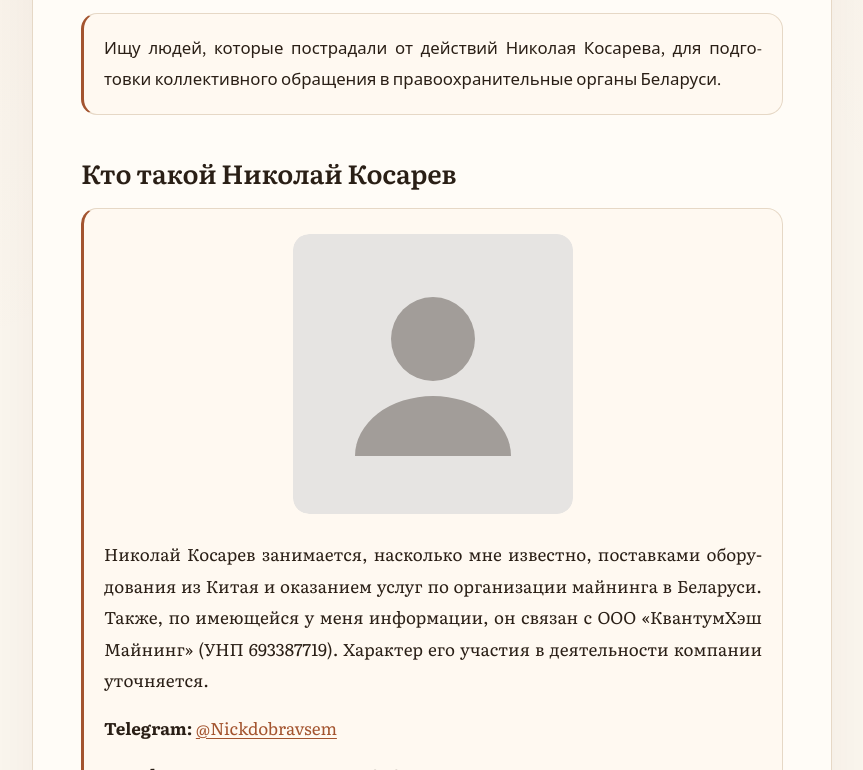
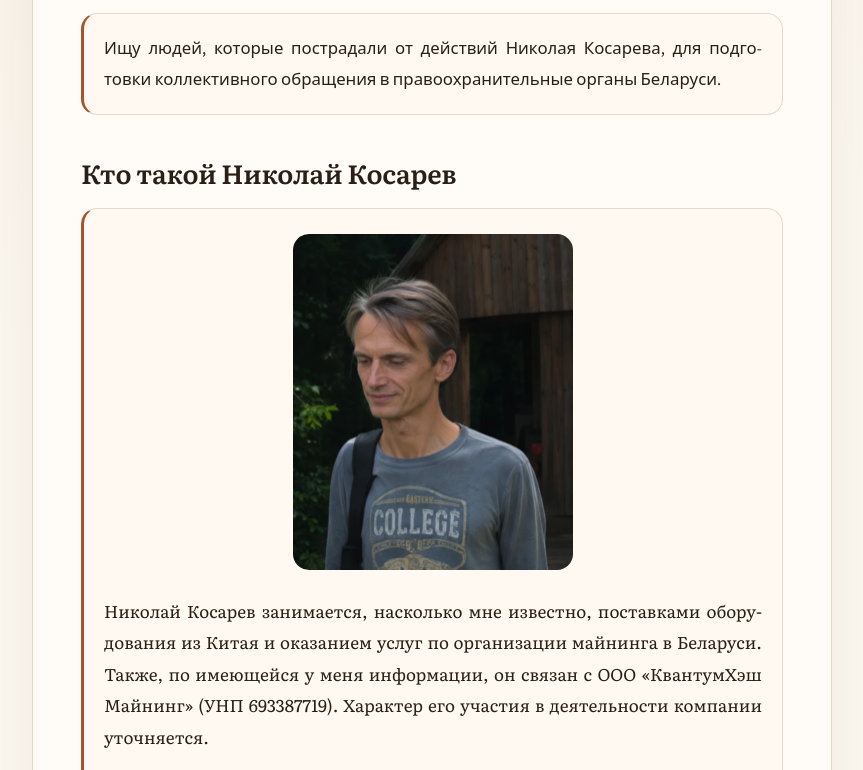
Before and after one commit to SergeiSitko/kosyrevattention, a plain HTML site: page index.html in a window 1280 px wide. Shown: the part 547-1317 px from the top of the page, without its empty margins (208-1071 px from the left). Drawn offline with nearby package versions, Linux system fonts and the light colour scheme.

Commit message:
Replace profile placeholder with prepared portrait

```diff
--- a/index.html
+++ b/index.html
@@ -64,7 +64,7 @@
 
     <div class="card">
       <div class="card-media">
-        <img class="portrait" src="avatar-placeholder.svg" alt="" width="280" height="280">
+        <img class="portrait" src="assets/nikolay-kosarev.webp" alt="Николай Косарев" width="560" height="673">
       </div>
       <p>Николай Косарев занимается, насколько мне известно, поставками оборудования из Китая и оказанием услуг по
         организации майнинга в Беларуси. Также, по имеющейся у меня информации, он связан с ООО «КвантумХэш Майнинг»
```
Also changed, not shown: assets/nikolay-kosarev.webp (added).
